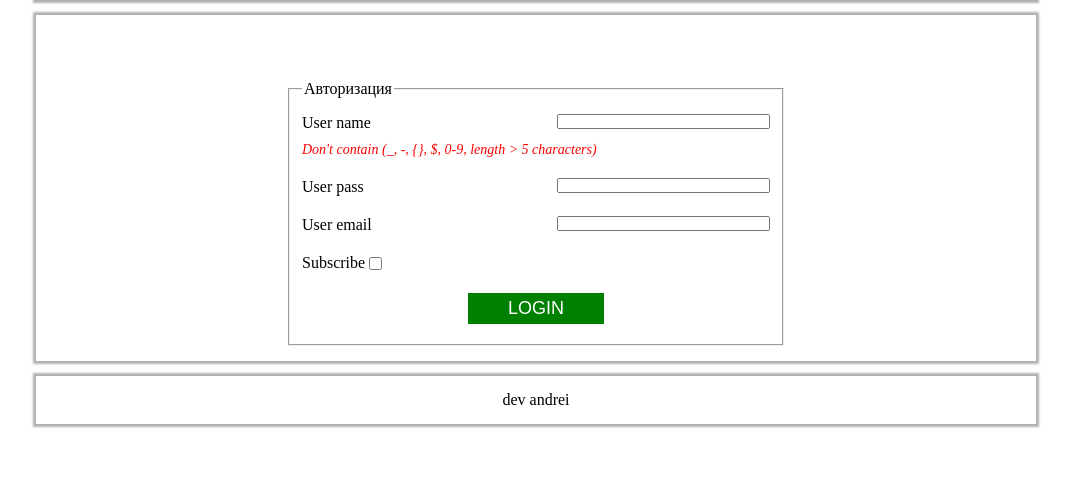
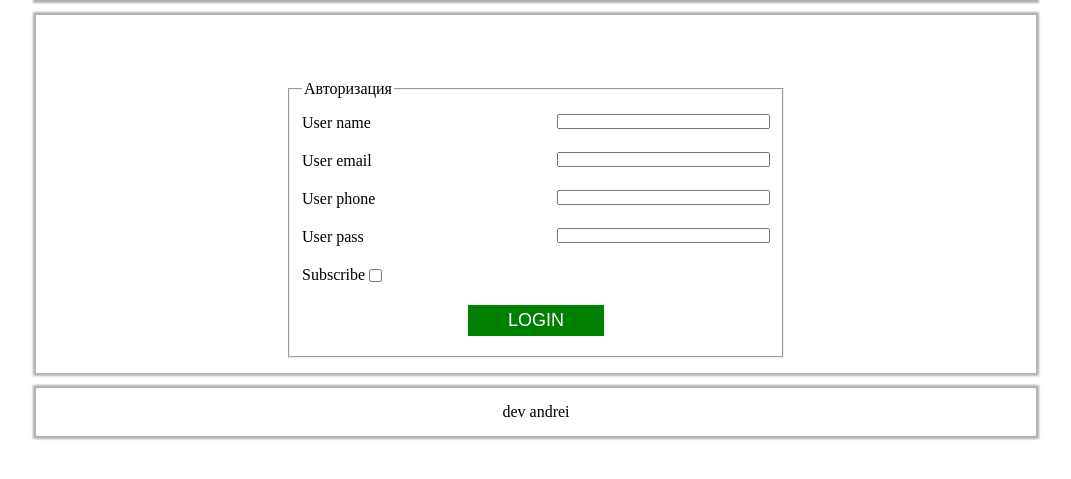
Before and after one commit to AndreiChornii/form_php, a PHP site: page /login in a window 1280 px wide. Shown: the part 63-542 px from the top of the page, without its empty margins (104-1175 px from the left). Run offline with PHP 8.4, Linux system fonts and the light colour scheme.

Commit message:
validation_form

```diff
--- a/server/public/login.js
+++ b/server/public/login.js
@@ -1,17 +1,43 @@
 'use strict'
 var userName = document.querySelector("#username");
+var userNameError = document.querySelector("#username + .auth__error");
+
+var userEmail = document.querySelector("#useremail");
+var userEmailError = document.querySelector("#useremail + .auth__error");
+
+var userPhone = document.querySelector("#userphone");
+var userPhoneError = document.querySelector("#userphone + .auth__error");
+
 var userPass = document.querySelector("#userpass");
-var userEmail = document.querySelector("#useremail");
+var userPassError = document.querySelector("#userpass + .auth__error");
+
 var userSubscribe = document.querySelector("#usersubscribe");
 
 var sendBtn = document.querySelector("#sendbtn");
 
 function send() {
 
-    if (!(/^[а-яa-z0-9\-_\.]{2,25}$/gi.test(userName.value))){
-        alert('Not valid name [а-яa-z0-9\-_\.]{2,25}');
-        return false;
+    var isError = false;
+
+    if (!(/^[а-яa-z0-9\-_\.]{2,25}$/i.test(userName.value))){
+        userNameError.classList.remove('auth__error_hide');
+        userNameError.classList.add('auth__error_show');
+        isError = true;
     }
+
+    if (!(/^[0-9a-z.\-_]{1,15}@[0-9a-z.\-_]{1,14}\.[a-z.\-_]{1,10}$/i.test(userEmail.value))) {
+        userEmailError.classList.remove('auth__error_hide');
+        userEmailError.classList.add('auth__error_show');
+        isError = true;
+    }
+
+    if (!(/^(\+380|380|80}0){1,4}[0-9]{9}$/i.test(userPhone.value))) {
+        userPhoneError.classList.remove('auth__error_hide');
+        userPhoneError.classList.add('auth__error_show');
+        isError = true;
+    }
+
+    if (isError) return null;
 
     var data = {
         name: userName.value,
@@ -26,4 +52,20 @@ function send() {
     });
 }
 
+function setClearHandler(){
+    var elements = document.querySelectorAll('.auth__text');
+
+    elements.forEach(function(element) {
+        element.onclick = function(){
+            console.log(this.nextElementSibling);
+            this.nextElementSibling.classList.remove('auth__error_show');
+            this.nextElementSibling.classList.add('auth__error_hide');
+        }
+    })
+
+    // console.log(elements);
+}
+
+setClearHandler();
+
 sendBtn.onclick = send;
--- a/server/public/style.css
+++ b/server/public/style.css
@@ -89,3 +89,11 @@ li{
     font-size: 14px;
     margin-top: 10px;
 }
+
+.auth__error_hide{
+    display: none;
+}
+
+.auth__error_show{
+    display: block;
+}
--- a/server/views/login.php
+++ b/server/views/login.php
@@ -4,15 +4,22 @@
                 <div class="auth__row">
                     <label for="username">User name</label>
                     <input class="auth__text" type="text" id="username">
-                    <i class="auth__error">Don't contain (_, -, {}, $, 0-9, length > 5 characters)</i>
+                    <i class="auth__error auth__error_hide">Don't contain (_, -, {}, $, 0-9, length > 5 characters)</i>
+                </div>
+                <div class="auth__row">
+                    <label for="useremail">User email</label>
+                    <input class="auth__text" type="text" id="useremail">
+                    <i class="auth__error auth__error_hide">Not valid email (example@gmail.com)</i>
+                </div>
+                <div class="auth__row">
+                    <label for="userphone">User phone</label>
+                    <input class="auth__text" type="text" id="userphone">
+                    <i class="auth__error auth__error_hide">Not valid phone (+38063070523)</i>
                 </div>
                 <div class="auth__row">
                     <label for="userpass">User pass</label>
                     <input class="auth__text" type="password" id="userpass">
-                </div>
-                <div class="auth__row">
-                    <label for="useremail">User email</label>
-                    <input class="auth__text" type="text" id="useremail">
+                    <i class="auth__error auth__error_hide">Must contain (a-z, A-Z, 0-9, length > 7 characters)</i>
                 </div>
                 <label class="auth__check">
                     Subscribe
```
